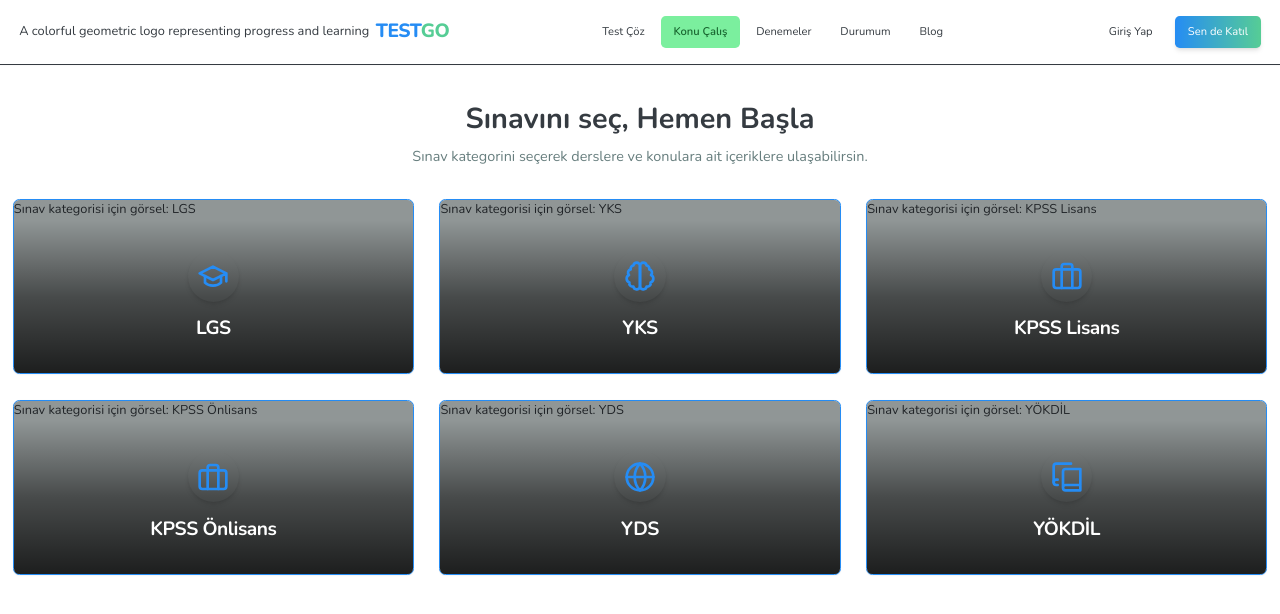
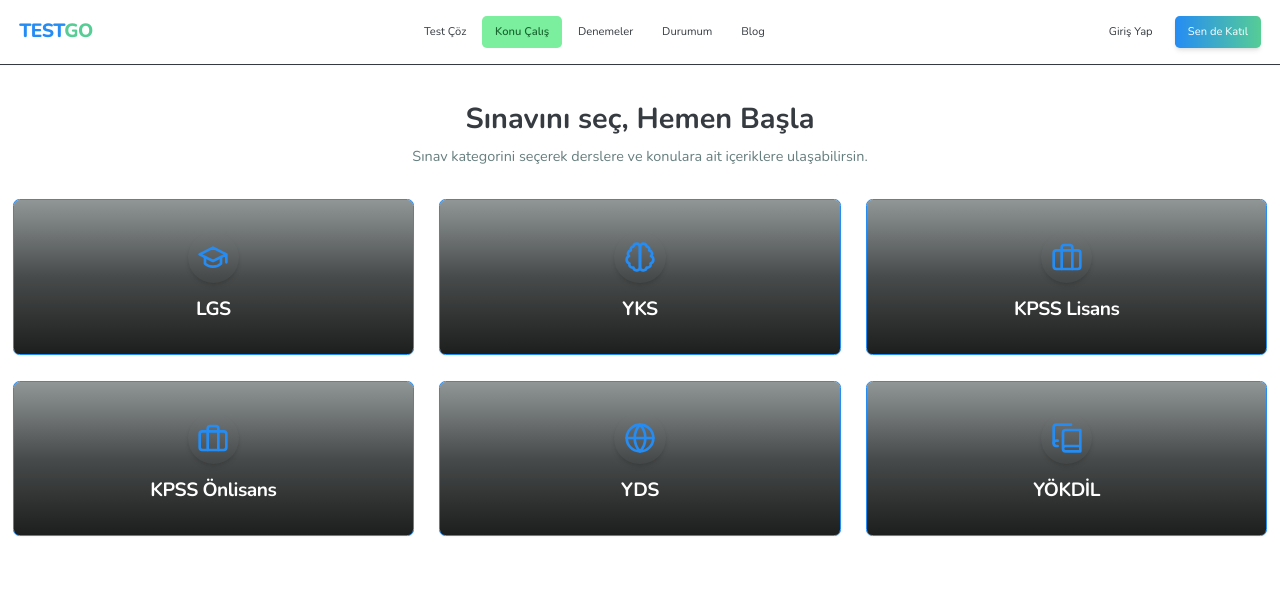
Before and after one commit to givinghand/testgo.cursor, a React (Vite) app: page /konu-calis in a window 1280 px wide. Shown: the top 614 px of the page. Built offline with nearby package versions, Linux system fonts and the light colour scheme.

Commit message:
genfıx1

```diff
--- a/src/components/Navbar.jsx
+++ b/src/components/Navbar.jsx
@@ -61,10 +61,6 @@ export function Navbar() {
     >
       <div className="container mx-auto flex h-20 items-center justify-between px-4 md:px-6">
         <Link to="/" className="flex items-center space-x-2">
-          <motion.div whileHover={{ rotate: [0, 10, -10, 0], scale: 1.1 }}>
-            <img-replace src="/logo.svg" alt="TESTGO Logo" className="h-10 w-10" />
-            A colorful geometric logo representing progress and learning
-          </motion.div>
           <span className="text-2xl font-extrabold tracking-tight text-foreground">
              <span className="text-primary">TEST</span><span className="text-secondary">GO</span>
           </span>
--- a/src/pages/StudyTopicsPage.jsx
+++ b/src/pages/StudyTopicsPage.jsx
@@ -92,7 +92,6 @@ export function StudyTopicsPage() {
             <Card className={`hover:shadow-2xl transition-all duration-300 cursor-pointer overflow-hidden group relative border-2 ${exam.borderColor} hover:border-secondary card-hover`}>
               <div className="absolute inset-0 bg-black/40 group-hover:bg-black/60 transition-colors duration-300 z-10"></div>
               <img-replace src={exam.image} alt={exam.name} class="absolute inset-0 w-full h-full object-cover transform group-hover:scale-110 transition-transform duration-300" />
-              Sınav kategorisi için görsel: {exam.name}
               <CardHeader className="relative z-20 flex flex-col items-center justify-center text-center p-6 h-48 bg-gradient-to-t from-black/80 via-black/50 to-transparent">
                  <div className={`p-3 rounded-full ${exam.bgColor} mb-3 shadow-md`}>{React.cloneElement(exam.icon, { className: exam.icon.props.className.replace(/text-\w+-\d+/, 'text-primary') })}</div>
                 <CardTitle className="text-2xl font-bold text-white group-hover:text-secondary transition-colors duration-300">{exam.name}</CardTitle>
@@ -123,7 +122,6 @@ export function StudyTopicsPage() {
               >
                 <Card className="hover:shadow-xl transition-shadow duration-300 cursor-pointer group overflow-hidden relative border hover:border-primary card-hover">
                   <img-replace src={subExam.image} alt={subExam.name} class="absolute inset-0 w-full h-full object-cover opacity-10 group-hover:opacity-20 transition-opacity duration-300" />
-                  {subExam.name} için görsel
                   <CardContent className="p-6 flex flex-col items-center text-center relative z-10">
                     <div className="p-3 rounded-full bg-primary/10 mb-3">{React.cloneElement(subExam.icon, { className: subExam.icon.props.className.replace(/text-\w+-\d+/, 'text-primary') })}</div>
                     <h3 className="text-xl font-semibold text-foreground mb-2">{subExam.name}</h3>
@@ -164,7 +162,6 @@ export function StudyTopicsPage() {
               >
                 <Card className="hover:shadow-xl transition-shadow duration-300 cursor-pointer group overflow-hidden relative border hover:border-primary card-hover">
                   <img-replace src={subject.image} alt={subject.name} class="absolute inset-0 w-full h-full object-cover opacity-10 group-hover:opacity-20 transition-opacity duration-300" />
-                  {subject.name} dersi için görsel
                   <CardContent className="p-6 flex flex-col items-center text-center relative z-10">
                     <div className="p-3 rounded-full bg-primary/10 mb-3">{React.cloneElement(subject.icon, { className: subject.icon.props.className.replace(/text-\w+-\d+/, 'text-primary') })}</div>
                     <h3 className="text-xl font-semibold text-foreground mb-2">{subject.name}</h3>
--- a/src/pages/TestSelectionPage.jsx
+++ b/src/pages/TestSelectionPage.jsx
@@ -93,7 +93,6 @@ export function TestSelectionPage() {
             <Card className={`hover:shadow-2xl transition-all duration-300 cursor-pointer overflow-hidden group relative border-2 ${exam.borderColor} hover:border-secondary card-hover`}>
               <div className="absolute inset-0 bg-black/40 group-hover:bg-black/60 transition-colors duration-300 z-10"></div>
               <img-replace src={exam.image} alt={exam.name} class="absolute inset-0 w-full h-full object-cover transform group-hover:scale-110 transition-transform duration-300" />
-              Sınav kategorisi için görsel: {exam.name}
               <CardHeader className="relative z-20 flex flex-col items-center justify-center text-center p-6 h-48 bg-gradient-to-t from-black/80 via-black/50 to-transparent">
                 <div className={`p-3 rounded-full ${exam.bgColor} mb-3 shadow-md`}>{React.cloneElement(exam.icon, { className: exam.icon.props.className.replace(/text-\w+-\d+/, 'text-primary') })}</div>
                 <CardTitle className="text-2xl font-bold text-white group-hover:text-secondary transition-colors duration-300">{exam.name}</CardTitle>
@@ -124,7 +123,6 @@ export function TestSelectionPage() {
               >
                 <Card className="hover:shadow-xl transition-shadow duration-300 cursor-pointer group overflow-hidden relative border hover:border-primary card-hover">
                   <img-replace src={subExam.image} alt={subExam.name} class="absolute inset-0 w-full h-full object-cover opacity-10 group-hover:opacity-20 transition-opacity duration-300" />
-                  {subExam.name} için görsel
                   <CardContent className="p-6 flex flex-col items-center text-center relative z-10">
                     <div className="p-3 rounded-full bg-primary/10 mb-3">{React.cloneElement(subExam.icon, { className: subExam.icon.props.className.replace(/text-\w+-\d+/, 'text-primary') })}</div>
                     <h3 className="text-xl font-semibold text-foreground mb-2">{subExam.name}</h3>
@@ -170,7 +168,6 @@ export function TestSelectionPage() {
               >
                 <Card className="hover:shadow-xl transition-shadow duration-300 cursor-pointer group overflow-hidden relative border hover:border-primary card-hover">
                    <img-replace src={subject.image} alt={subject.name} class="absolute inset-0 w-full h-full object-cover opacity-10 group-hover:opacity-20 transition-opacity duration-300" />
-                   {subject.name} dersi için görsel
                   <CardContent className="p-6 flex flex-col items-center text-center relative z-10">
                     <div className="p-3 rounded-full bg-primary/10 mb-3">{React.cloneElement(subject.icon, { className: subject.icon.props.className.replace(/text-\w+-\d+/, 'text-primary') })}</div>
                     <h3 className="text-xl font-semibold text-foreground mb-2">{subject.name}</h3>
```
